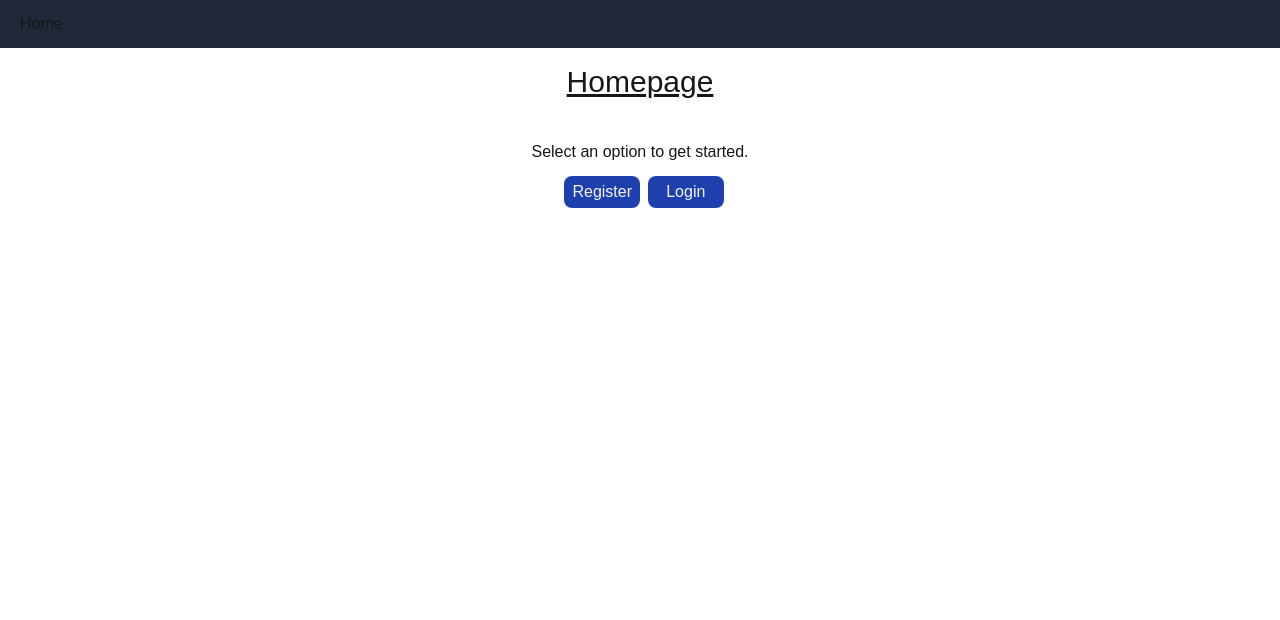
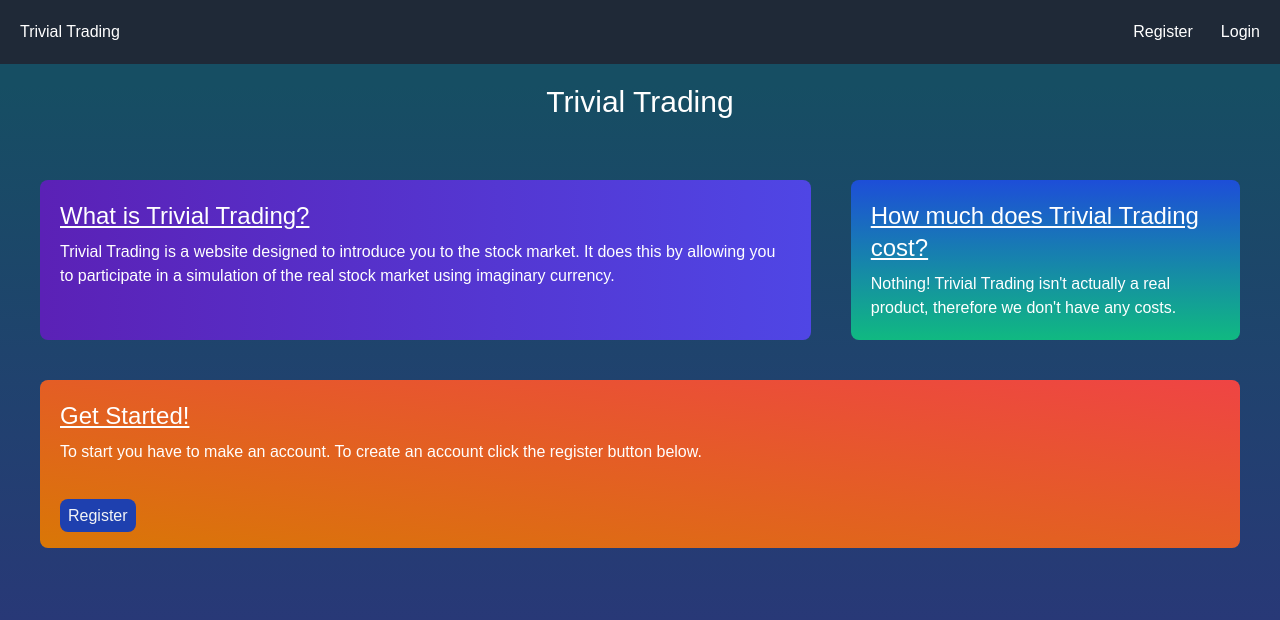
Before and after one commit to RyanDKennedy/trivial_trading, a Next.js app: page / in a window 1280 px wide. Shown: the top 620 px of the page. Built offline with nearby package versions, Linux system fonts and the light colour scheme; no server answers.

Commit message:
adds home page and hashed/salted passwords

```diff
--- a/app/(users)/login/page.js
+++ b/app/(users)/login/page.js
@@ -13,8 +13,8 @@ export default function Home(props)
 	  {
 	      setErrorText("");
 
-	      const username = formData.get("username");
-	      const password = formData.get("password");
+	      const username = formData.get("username").trim();
+	      const password = formData.get("password").trim();
 
 	      let data = await login(username, password);
 
--- a/app/(users)/logout/route.js
+++ /dev/null
@@ -1,9 +0,0 @@
-import {redirect} from "next/navigation";
-import { logout } from "@/app/(users)/users.js";
-
-export async function GET()
-{
-    await logout();
-
-    redirect("/");
-}
--- a/app/(users)/register/page.js
+++ b/app/(users)/register/page.js
@@ -14,9 +14,9 @@ export default function Page()
 	  {
 	      setErrorText("");
 
-	      const fullName = formData.get("fullName");
-	      const username = formData.get("username");
-	      const password = formData.get("password");
+	      const fullName = formData.get("fullName").trim();
+	      const username = formData.get("username").trim();
+	      const password = formData.get("password").trim();
 
 	      let data = await registerUser(fullName, username, password);
 
--- a/app/(users)/users.js
+++ b/app/(users)/users.js
@@ -3,6 +3,9 @@
 import { redirect } from "next/navigation";
 import Database from "better-sqlite3";
 import { createSession, deleteSession } from "@/app/lib/session.js";
+import { revalidatePath } from 'next/cache';
+import bcrypt from "bcrypt"
+
 
 const g_db = new Database(process.env.DB_USERS_PATH, {});
 // g_db.prepare('CREATE TABLE users (name text, username text, password text);').run();
@@ -15,11 +18,12 @@ export async function registerUser(fullName, username, password)
 
     try
     {
-	// FIXME: store password as hash with salt
-	g_db.prepare('INSERT INTO users (name, username, password) VALUES (?, ?, ?);').run(fullName, username, password);
+	let hashedPassword = await bcrypt.hash(password, 10);
+	g_db.prepare('INSERT INTO users (name, username, password) VALUES (?, ?, ?);').run(fullName, username, hashedPassword);
     }
     catch (err)
     {
+	console.log("Failed to register user: "+err);
 	worked = false;
     }
 
@@ -37,21 +41,25 @@ export async function login(username, password)
 {
     let errorText = "Failed to login";
 
-    const userRecord = g_db.prepare("SELECT rowid, * FROM users WHERE username=? AND password=?;").get(username, password);
-
-    if (userRecord)
-    {
-	// TODO: LOGIN COOKIE STUFF
-	await createSession(userRecord.rowid, userRecord.name);
-	redirect("/");
-    }
+    const userRecord = g_db.prepare("SELECT rowid, * FROM users WHERE username=?;").get(username);
 
     if (!userRecord)
     {
-	errorText = "Username and password are incorrect.";
+	errorText = "Incorrect username or password.";
+	return {errorText};
     }
 
-    return {errorText};
+    let passwordMatches = await bcrypt.compare(password, userRecord?.password);
+
+    if (!passwordMatches)
+    {
+	errorText = "Incorrect username or password.";
+	return {errorText};
+    }
+
+    await createSession(userRecord.rowid, userRecord.name);
+    redirect("/");
+
 }
 
 export async function logout()
--- /dev/null
+++ b/app/components/navbar.js
@@ -0,0 +1,60 @@
+import { revalidatePath } from 'next/cache';
+import Link from "next/link";
+import { hasSession, getFullName } from "@/app/lib/utils.js";
+import { logout } from "@/app/(users)/users.js";
+
+export default async function Navbar(props)
+{
+
+    const navbarElementClasses = "hover:bg-gray-700 hover:text-yellow-400 p-2 rounded";
+
+    if (props.hasSession)
+    {
+	const handleSubmit = async (data) =>
+	      {
+		  "use server"
+
+		  await logout();
+		  revalidatePath("/", "layout");
+	      }
+
+	const fullName = await getFullName();
+
+	return (
+		<nav className="top-0 bg-gray-800 space-x-3 p-3 flex flex-row flex-nowrap justify-between items-center">
+		<div className="flex gap-x-3 items-center">
+		  <Link href="/" className={navbarElementClasses}>Trivial Trading</Link>
+		</div>
+
+		<div className="flex gap-x-3 items-center">
+		  <button onClick={handleSubmit} className="button-style">Logout</button>
+		  <Link href="/profile" className={navbarElementClasses}>{fullName}</Link>
+		</div>
+
+		</nav>
+	);
+
+    }
+    else
+    {
+	return (
+		<nav className="top-0 bg-gray-800 space-x-3 p-3 flex flex-row flex-nowrap justify-between items-center">
+		<div className="flex gap-x-3 items-center">
+		  <Link href="/" className={navbarElementClasses}>Trivial Trading</Link>
+		</div>
+
+	        <div className="flex gap-x-3 items-center">
+	          <Link href="/register" className={navbarElementClasses}>Register</Link>
+	          <Link href="/login" className={navbarElementClasses}>Login</Link>
+		</div>
+		</nav>
+	);
+
+    }
+
+
+
+
+
+
+}
--- a/app/globals.css
+++ b/app/globals.css
@@ -3,15 +3,8 @@
 @tailwind utilities;
 
 :root {
-  --background: #ffffff;
-  --foreground: #171717;
-}
-
-@media (prefers-color-scheme: dark) {
-  :root {
-    --background: #0a0a0a;
-    --foreground: #ededed;
-  }
+    --background: #164e63;
+    --foreground: #ffffff;
 }
 
 body {
@@ -27,5 +20,5 @@ body {
 
 .button-style
 {
-    @apply text-center bg-blue-800 text-gray-100 hover:bg-blue-600 px-2 py-1 rounded-lg
+    @apply text-center bg-blue-800 text-gray-100 hover:bg-blue-600 px-2 py-2 rounded-lg
 }
--- a/app/layout.js
+++ b/app/layout.js
@@ -1,6 +1,10 @@
 import { Geist, Geist_Mono } from "next/font/google";
 import "./globals.css";
 import Link from "next/link";
+import { hasSession, getFullName } from "@/app/lib/utils.js";
+import { logout } from "@/app/(users)/users.js";
+
+import Navbar from "@/app/components/navbar.js";
 
 const geistSans = Geist({
   variable: "--font-geist-sans",
@@ -17,15 +21,15 @@ export const metadata = {
   description: "A practice stock trading app.",
 };
 
-export default function RootLayout({ children }) {
-    const navbarElementClasses = "hover:bg-gray-700 hover:text-yellow-400 p-2 rounded"
+
+export default async function RootLayout({ children }) {
+
+    const doesHaveSession = await hasSession();
 
   return (
 	  <html lang="en">
 	  <body className={`${geistSans.variable} ${geistMono.variable} antialiased`}>
-	  <nav className="bg-gray-800 space-x-3 p-3">
-	  <Link href="/" className={navbarElementClasses}>Home</Link>
-	  </nav>
+	  <Navbar hasSession={doesHaveSession}/>
           {children}
           </body>
 	  </html>
--- a/app/page.js
+++ b/app/page.js
@@ -1,48 +1,112 @@
 
 import Link from "next/link";
 import { hasSession, getFullName } from "@/app/lib/utils.js";
-
-async function Contents(props)
-{
-    if (props.hasSession === true)
-    {
-	const fullName = await getFullName();
-
-	return (
-		<>
-		<p>Welcome {fullName}!</p>
-	        <Link href="/logout" className="button-style">Logout</Link>
-		</>
-	);
-    }
-    else
-    {
-	return (
-		<>
-		<p>Select an option to get started.</p>
-		<div className="grid grid-cols-2 gap-x-2">
-	          <Link href="/register" className="button-style">Register</Link>
-	          <Link href="/login" className="button-style">Login</Link>
-		</div>
-		</>
-	);
-    }
-
-}
-
 
 export default async function Page()
 {
 
 
     return (
-	    <>
-	    <h1 className="page-header">Homepage</h1>
-	    <div className="space-x-2 mt-10 flex flex-col gap-3 justify-center items-center">
+	  <>
 
-	    <Contents hasSession={await hasSession()} />
+
+	    <div className="bg-gradient-to-b from-[#164e63] to-indigo-900 h-screen">
+
+	    <h1 className="text-3xl text-center w-screen my-5">Trivial Trading</h1>
+
+	<div className="flex flex-col justify-evenly">
+
+
+
+
+	<div className="flex flex-row justify-between mt-10 mx-10 gap-x-10">
+
+	      <div className="bg-gradient-to-r from-violet-800 to-indigo-600 inline-block p-5 rounded-lg min-h/5">
+	        <h2 className="text-2xl underline">What is Trivial Trading?</h2>
+	        <p className="mt-2">
+	        Trivial Trading is a website designed to introduce you to the stock market. It does this by allowing you to participate in a simulation of the real stock market using imaginary currency.
+	        </p>
+	      </div>
+
+
+	      <div className="bg-gradient-to-b to-emerald-500 from-blue-700 inline-block p-5 rounded-lg min-h-1/5">
+	        <h2 className="text-2xl underline">How much does Trivial Trading cost?</h2>
+	        <p className="mt-2">
+	        Nothing! Trivial Trading isn't actually a real product, therefore we don't have any costs.
+	        </p>
+              </div>
+
+	</div>
+
+
+	<div className="flex flex-row justify-center mt-10 mx-10">
+
+	        <div className="bg-gradient-to-bl to-amber-600 from-red-500 inline-block p-5 rounded-lg min-h-2/5 w-screen">
+	          <h2 className="text-2xl underline">Get Started!</h2>
+	          <p className="mt-2 mb-10">
+	          To start you have to make an account. To create an account click the register button below.
+	          </p>
+	          <Link href="/register" className="button-style">Register</Link>
+	        </div>
+       </div>
+
+
+	</div>
+
+
 
 	    </div>
-	    </>
+
+
+
+	  </>
     );
 }
+
+
+/*
+	    <h1 className="text-3xl text-center w-screen my-4">Trivial Trading</h1>
+
+	    <div className="bg-gradient-to-b from-[#000000] to-blue-900 h-screen">
+
+	      <div className="relative h-1/5 w-full my-5">
+	        <div className="absolute top-0 left-0 bg-gradient-to-br from-indigo-600 to-violet-600 inline-block p-5 rounded-lg w-1/2 h-full m-5">
+
+	          <h2 className="text-2xl underline">What is Trivial Trading?</h2>
+	          <p className="mt-2">
+	          Trivial Trading is a website designed to introduce you to the stock market. It does this by allowing you to participate in a simulation of the stock market using imaginary currency.
+	          </p>
+
+	        </div>
+	      </div>
+
+	      <div className="relative h-1/5 w-full my-5">
+	        <div className="absolute top-0 right-0 bg-gradient-to-bl to-emerald-500 from-blue-700 inline-block p-5 rounded-lg w-1/2 h-full m-5">
+	          <h2 className="text-2xl underline">How much does Trivial Trading cost?</h2>
+	          <p className="mt-2">
+	          Nothing! Trivial Trading isn't actually a real product, therefore we don't have any costs.
+	          </p>
+
+	        </div>
+	      </div>
+
+
+
+
+	      <div className="relative min-h-1/5 w-5/6 my-5">
+	        <div className="bg-gradient-to-b to-amber-600 from-red-500 inline-block p-5 rounded-lg w-full h-full m-5">
+	          <h2 className="text-2xl underline">Get Started!</h2>
+	          <p className="my-2">
+	          To start you have to make an account. To create an account click the register button below.
+	          </p>
+	          <Link href="/register" className="button-style">Register</Link>
+	        </div>
+	      </div>
+
+	    </div>
+
+
+
+	  </>
+
+*/
--- a/package.json
+++ b/package.json
@@ -10,6 +10,7 @@
     "lint": "next lint"
   },
   "dependencies": {
+    "bcrypt": "^5.1.1",
     "better-sqlite3": "^11.7.0",
     "jose": "^5.9.6",
     "next": "15.1.0",
```
Also changed, not shown: 2 other files (tests, documents, lock files or other folders).
